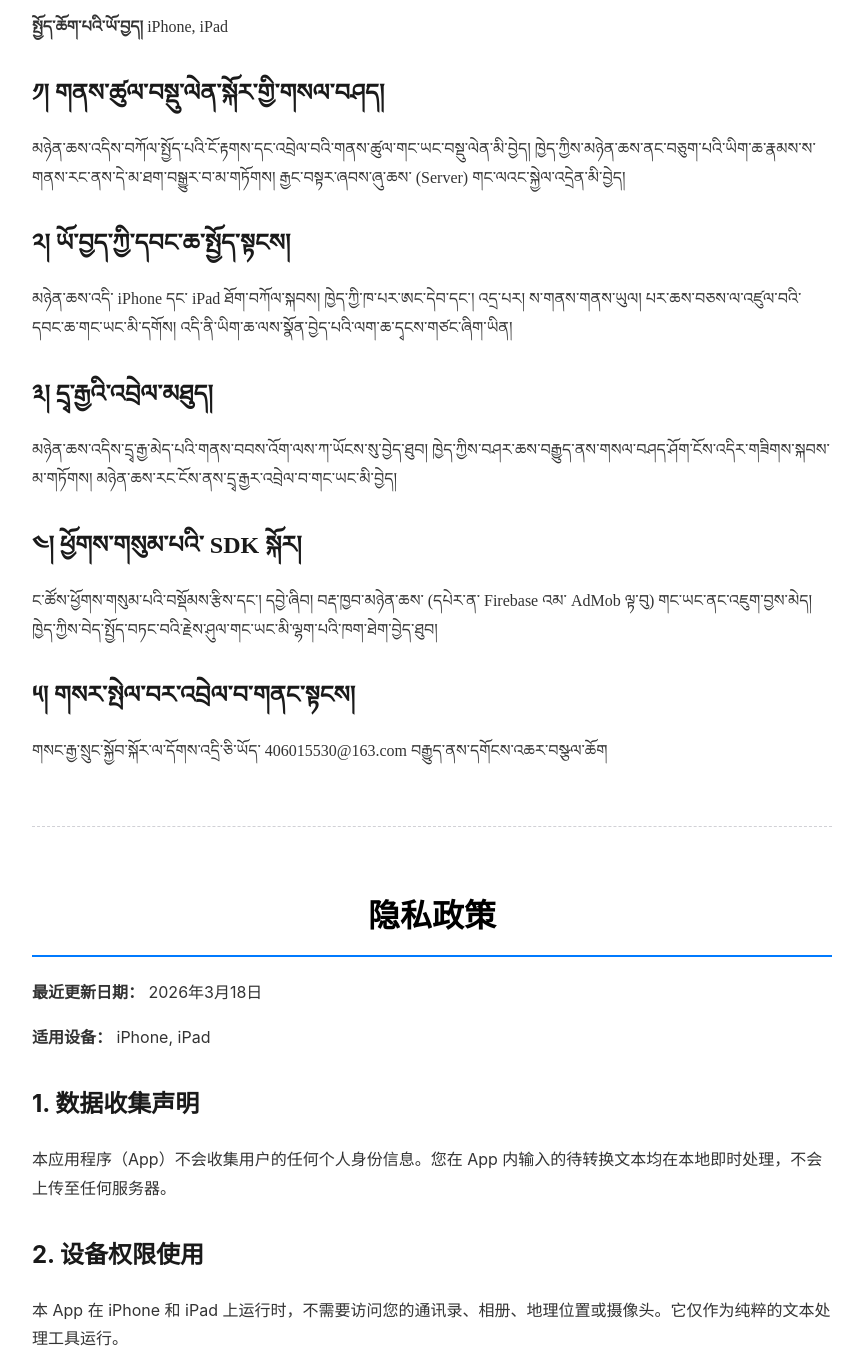
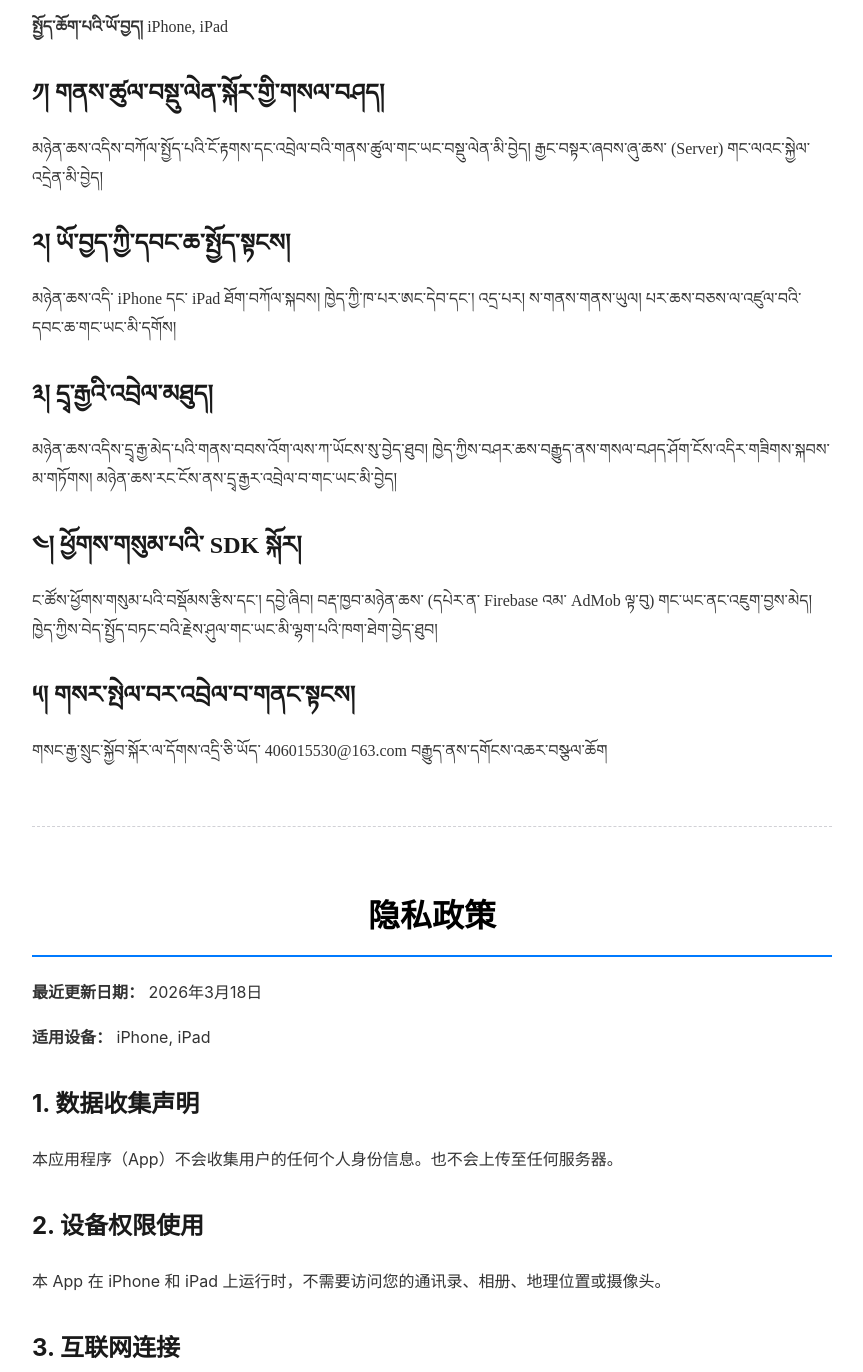
Before and after one commit to kangba1376/kambatsangAPP, a plain HTML site: page index.html in a window 1280 px wide. Shown: the part 163-1535 px from the top of the page, without its empty margins (208-1071 px from the left). Drawn offline with Linux system fonts and the light colour scheme; a web font is replaced by a local one.

Commit message:
Update index.html

```diff
--- a/index.html
+++ b/index.html
@@ -27,10 +27,10 @@
         <p><strong>སྤྱོད་ཆོག་པའི་ཡོ་བྱད།</strong> iPhone, iPad</p>
 
         <h2>༡། གནས་ཚུལ་བསྡུ་ལེན་སྐོར་གྱི་གསལ་བཤད།</h2>
-        <p>མཉེན་ཆས་འདིས་བཀོལ་སྤྱོད་པའི་ངོ་རྟགས་དང་འབྲེལ་བའི་གནས་ཚུལ་གང་ཡང་བསྡུ་ལེན་མི་བྱེད། ཁྱེད་ཀྱིས་མཉེན་ཆས་ནང་བཅུག་པའི་ཡིག་ཆ་རྣམས་ས་གནས་རང་ནས་དེ་མ་ཐག་བསྒྱུར་བ་མ་གཏོགས། རྒྱང་བསྟར་ཞབས་ཞུ་ཆས་ (Server) གང་ལའང་སྐྱེལ་འདྲེན་མི་བྱེད།</p>
+        <p>མཉེན་ཆས་འདིས་བཀོལ་སྤྱོད་པའི་ངོ་རྟགས་དང་འབྲེལ་བའི་གནས་ཚུལ་གང་ཡང་བསྡུ་ལེན་མི་བྱེད། རྒྱང་བསྟར་ཞབས་ཞུ་ཆས་ (Server) གང་ལའང་སྐྱེལ་འདྲེན་མི་བྱེད།</p>
 
         <h2>༢། ཡོ་བྱད་ཀྱི་དབང་ཆ་སྤྱོད་སྟངས།</h2>
-        <p>མཉེན་ཆས་འདི་ iPhone དང་ iPad ཐོག་བཀོལ་སྐབས། ཁྱེད་ཀྱི་ཁ་པར་ཨང་དེབ་དང་། འདྲ་པར། ས་གནས་གནས་ཡུལ། པར་ཆས་བཅས་ལ་འཛུལ་བའི་དབང་ཆ་གང་ཡང་མི་དགོས། འདི་ནི་ཡིག་ཆ་ལས་སྣོན་བྱེད་པའི་ལག་ཆ་དྭངས་གཙང་ཞིག་ཡིན།</p>
+        <p>མཉེན་ཆས་འདི་ iPhone དང་ iPad ཐོག་བཀོལ་སྐབས། ཁྱེད་ཀྱི་ཁ་པར་ཨང་དེབ་དང་། འདྲ་པར། ས་གནས་གནས་ཡུལ། པར་ཆས་བཅས་ལ་འཛུལ་བའི་དབང་ཆ་གང་ཡང་མི་དགོས། </p>
 
         <h2>༣། དྲྭ་རྒྱའི་འབྲེལ་མཐུད།</h2>
         <p>མཉེན་ཆས་འདིས་དྲྭ་རྒྱ་མེད་པའི་གནས་བབས་འོག་ལས་ཀ་ཡོངས་སུ་བྱེད་ཐུབ། ཁྱེད་ཀྱིས་བཤར་ཆས་བརྒྱུད་ནས་གསལ་བཤད་ཤོག་ངོས་འདིར་གཟིགས་སྐབས་མ་གཏོགས། མཉེན་ཆས་རང་ངོས་ནས་དྲྭ་རྒྱར་འབྲེལ་བ་གང་ཡང་མི་བྱེད།</p>
@@ -50,10 +50,10 @@
         <p><strong>适用设备：</strong> iPhone, iPad</p>
 
         <h2>1. 数据收集声明</h2>
-        <p>本应用程序（App）不会收集用户的任何个人身份信息。您在 App 内输入的待转换文本均在本地即时处理，不会上传至任何服务器。</p>
+        <p>本应用程序（App）不会收集用户的任何个人身份信息。也不会上传至任何服务器。</p>
 
         <h2>2. 设备权限使用</h2>
-        <p>本 App 在 iPhone 和 iPad 上运行时，不需要访问您的通讯录、相册、地理位置或摄像头。它仅作为纯粹的文本处理工具运行。</p>
+        <p>本 App 在 iPhone 和 iPad 上运行时，不需要访问您的通讯录、相册、地理位置或摄像头。</p>
 
         <h2>3. 互联网连接</h2>
         <p>本 App 支持完全离线工作。除了您通过浏览器访问此说明页面外，App 自身不进行任何后台联网操作。</p>
```
